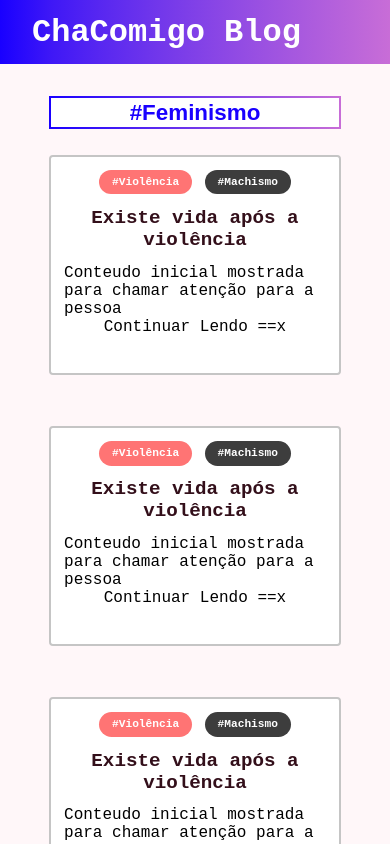
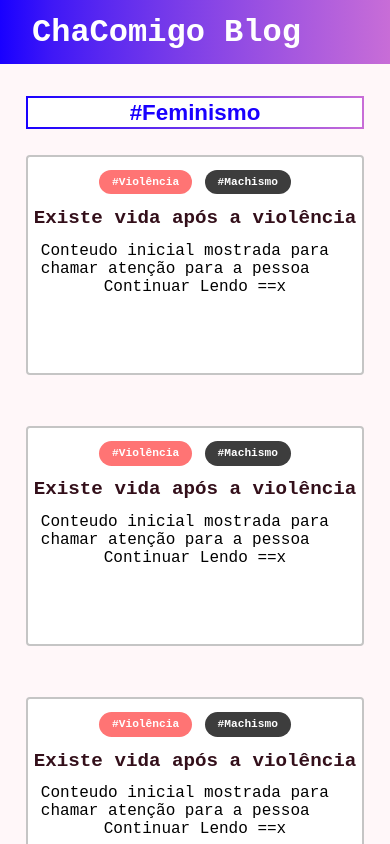
Before and after one commit to gislainejessica/blog-chacomigo, a Next.js app: page / in a window 390 px wide. Shown: the top 844 px of the page. Built offline with nearby package versions, Linux system fonts and the light colour scheme.

Commit message:
footer responsive width

```diff
--- a/styles/pages/Article.ts
+++ b/styles/pages/Article.ts
@@ -3,6 +3,7 @@ import styled from 'styled-components';
 export const Container = styled.div`
   width: 100%;
   min-height: 100vh;
+  min-width: 28rem;
 
   display: flex;
   justify-content: center;
--- a/styles/pages/Home.ts
+++ b/styles/pages/Home.ts
@@ -52,6 +52,7 @@ export const MaxWidth = styled.div`
 
   padding: 8rem 8rem 4rem 2rem;
   max-width: 1280px;
+  min-width: 28rem;
 
   @media(max-width: 1280px) {
     /* align-self: center; */
```
